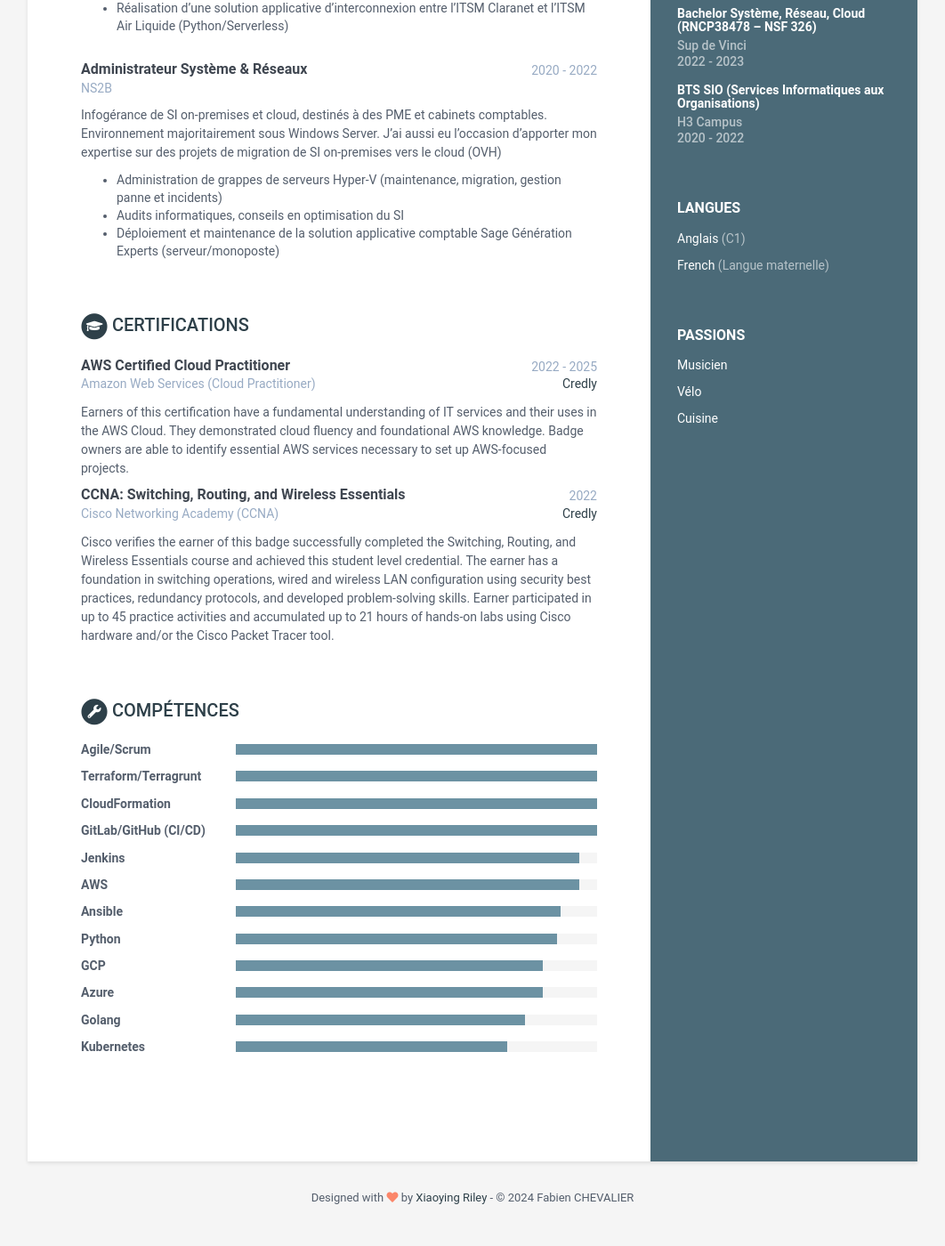
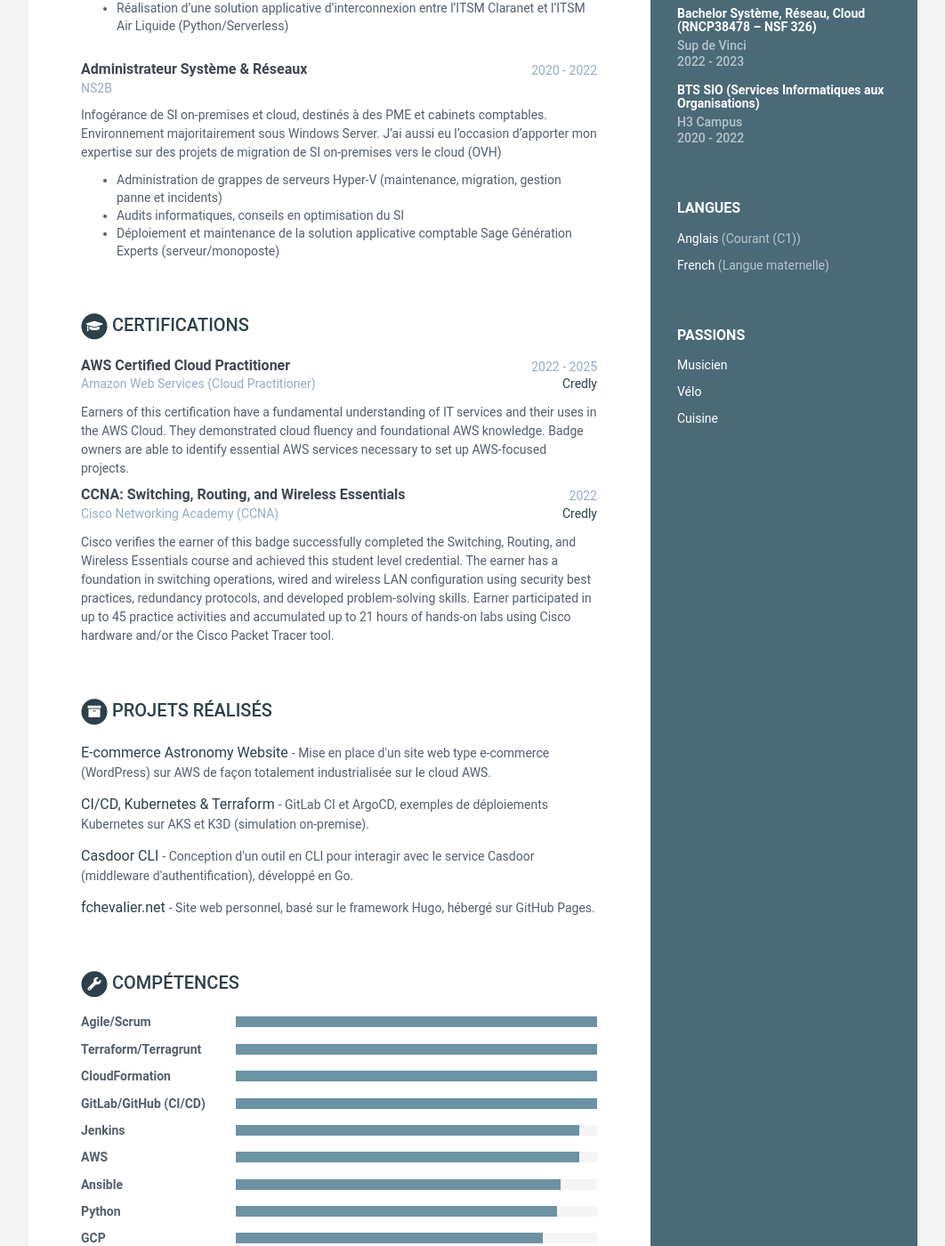
Before and after one commit to fabienchevalier/cv, a Jekyll site: the page built from index.html, in a window 1280 px wide and 1400 px high, scrolled down 726 px. Shown: the whole window at 89% size, without its empty margins (109-1171 px from the left). Built offline with Jekyll 4.4.1, drawn with Linux system fonts in a browser that asks for light colours.

```diff
--- a/_data/data.yml
+++ b/_data/data.yml
@@ -14,9 +14,7 @@ sidebar:
 
     # Sidebar links
     email: contact@fchevalier.net
-    #phone: +33 6 58 54 89 09
-    timezone:
-    citizenship:
+    location: Paris, France
     website: fchevalier.net
     linkedin: fabche
     xing:
@@ -34,7 +32,7 @@ sidebar:
       title: Langues
       info:
         - idiom: Anglais
-          level: C1
+          level: Courant (C1)
 
         - idiom: French
           level: Langue maternelle
@@ -113,6 +111,23 @@ experiences:
             - Audits informatiques, conseils en optimisation du SI
             - Déploiement et maintenance de la solution applicative comptable Sage Génération Experts (serveur/monoposte)
 
+projects:
+    title: Projets réalisés
+    assignments:
+        - title : E-commerce Astronomy Website
+          link: https://gitlab.com/sdv9972401/e-commerce-astronomy-website
+          tagline: Mise en place d'un site web type e-commerce (WordPress) sur AWS de façon totalement industrialisée sur le cloud AWS.
+        - title : CI/CD, Kubernetes & Terraform
+          link: https://gitlab.com/projet-cicd-m2-do
+          tagline: GitLab CI et ArgoCD, exemples de déploiements Kubernetes sur AKS et K3D (simulation on-premise).
+        - title: Casdoor CLI
+          link : https://gitlab.com/sdv9972401/casdoor-cli
+          tagline: Conception d'un outil en CLI pour interagir avec le service Casdoor (middleware d'authentification), développé en Go.
+        - title: fchevalier.net
+          link: https://fchevalier.net
+          tagline: Site web personnel, basé sur le framework Hugo, hébergé sur GitHub Pages.
+
+
 certifications:
     title: Certifications
     list:
```
